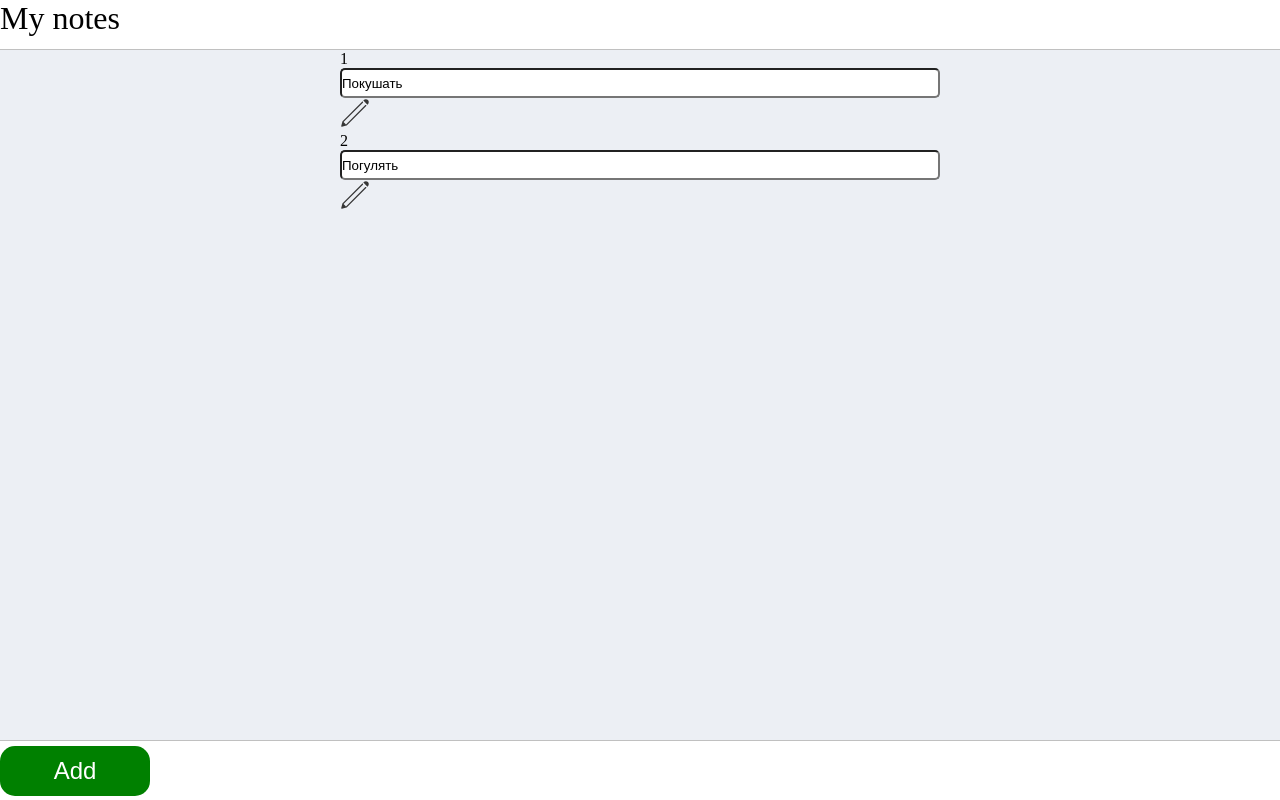
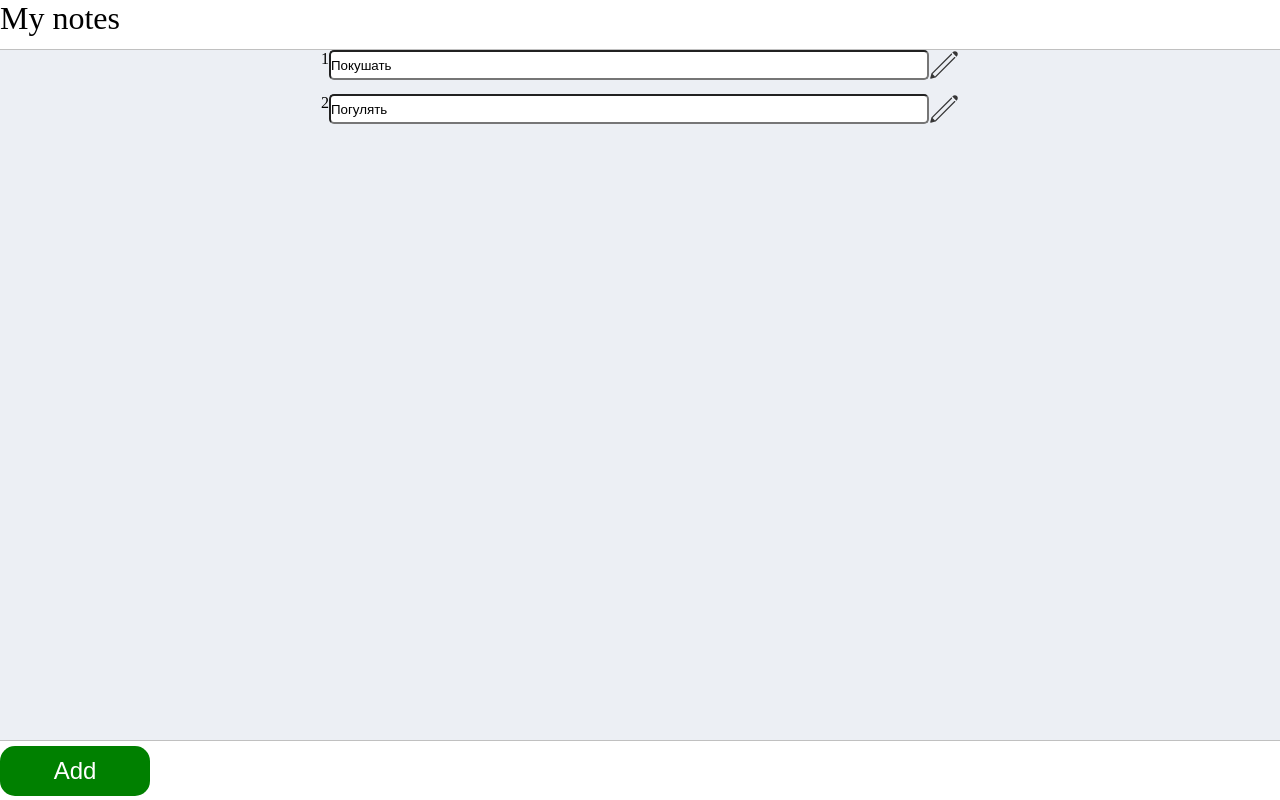
Before and after one commit to StepanNikolaev10/my-notes-v2, a React (Vite) app in the folder client/: page / in a window 1280 px wide. Built offline with nearby package versions, Linux system fonts and the light colour scheme.

Commit message:
style: update TaskItem component styles

```diff
--- a/client/src/components/Containers/TaskItem/TaskItem.jsx
+++ b/client/src/components/Containers/TaskItem/TaskItem.jsx
@@ -4,7 +4,7 @@ import styles from './TaskItem.module.scss';
 
 const TaskItem = ({ id, text, onTextChange }) => {
   return (
-    <div className={styles.TaskItem}>
+    <div className={styles.taskItem}>
       <div className={styles.taskContent}>
         <div className={styles.taskId}>{id}</div>
         <TaskInput
--- a/client/src/components/Containers/TaskItem/TaskItem.module.scss
+++ b/client/src/components/Containers/TaskItem/TaskItem.module.scss
@@ -0,0 +1,7 @@
+.taskItem {
+  margin-bottom: 10px;
+}
+
+.taskContent {
+  display: flex;
+}
```
